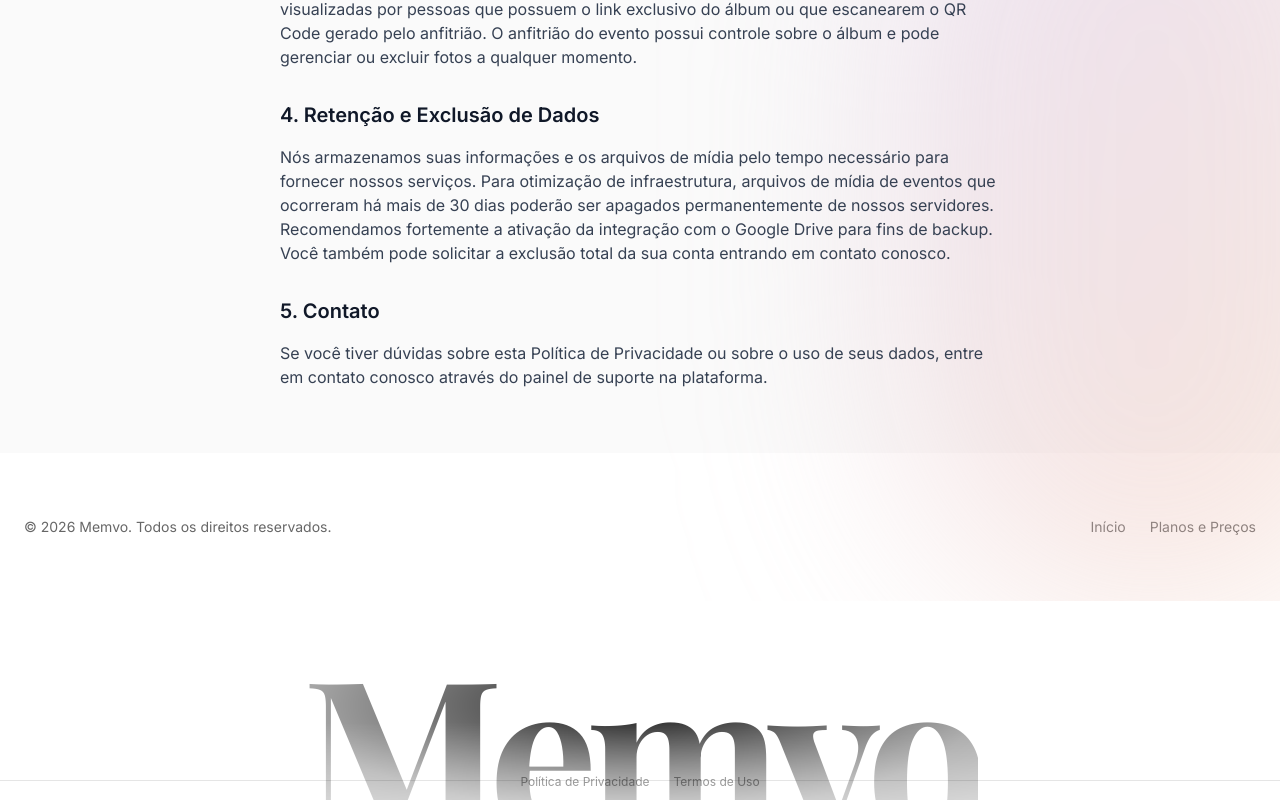
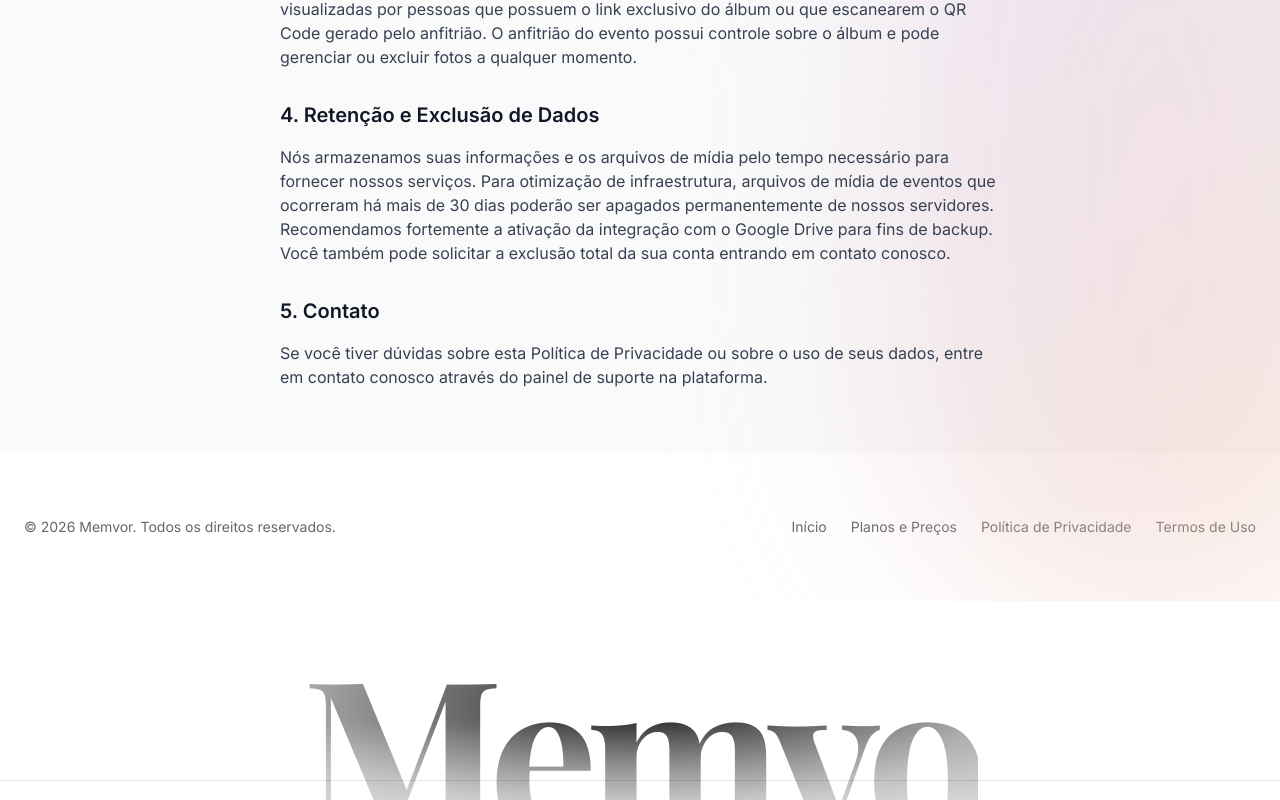
Before and after one commit to EuRydan/Memvo, a Next.js app: page /privacy in a window 1280 px wide. Shown: the part 915-1715 px from the top of the page. Built offline with nearby package versions, Linux system fonts and the light colour scheme.

Commit message:
fix: rename Memvo->Memvor in footer, move privacy/terms links above wordmark

```diff
--- a/src/components/WordmarkFooter.tsx
+++ b/src/components/WordmarkFooter.tsx
@@ -134,10 +134,12 @@ export function WordmarkFooter({
     <footer className="w-full bg-white pt-16">
       {/* Footer Links Container (Optional addition for utility) */}
       <div className="max-w-7xl mx-auto px-6 pb-16 flex flex-col md:flex-row justify-between items-center gap-6">
-        <p className="text-black/60 text-sm">© {new Date().getFullYear()} Memvo. Todos os direitos reservados.</p>
+        <p className="text-black/60 text-sm">© {new Date().getFullYear()} Memvor. Todos os direitos reservados.</p>
         <div className="flex gap-6 text-sm">
           <a href="/" className="text-black/60 hover:text-black transition-colors">Início</a>
           <a href="/pricing" className="text-black/60 hover:text-black transition-colors">Planos e Preços</a>
+          <a href="/privacy" className="text-black/60 hover:text-black transition-colors">Política de Privacidade</a>
+          <a href="/terms" className="text-black/60 hover:text-black transition-colors">Termos de Uso</a>
         </div>
       </div>
 
@@ -214,26 +216,7 @@ export function WordmarkFooter({
           }}
         />
 
-        {/* ── Links ── */}
-        <div
-          style={{
-            position: "absolute",
-            bottom: "clamp(4px, 0.8vw, 12px)",
-            left: 0,
-            right: 0,
-            display: "flex",
-            justifyContent: "center",
-            gap: "24px",
-            zIndex: 10,
-          }}
-        >
-          <Link href="/privacy" className="text-xs text-black/40 hover:text-black/80 transition-colors">
-            Política de Privacidade
-          </Link>
-          <Link href="/terms" className="text-xs text-black/40 hover:text-black/80 transition-colors">
-            Termos de Uso
-          </Link>
-        </div>
+
       </section>
     </footer>
   );
```
